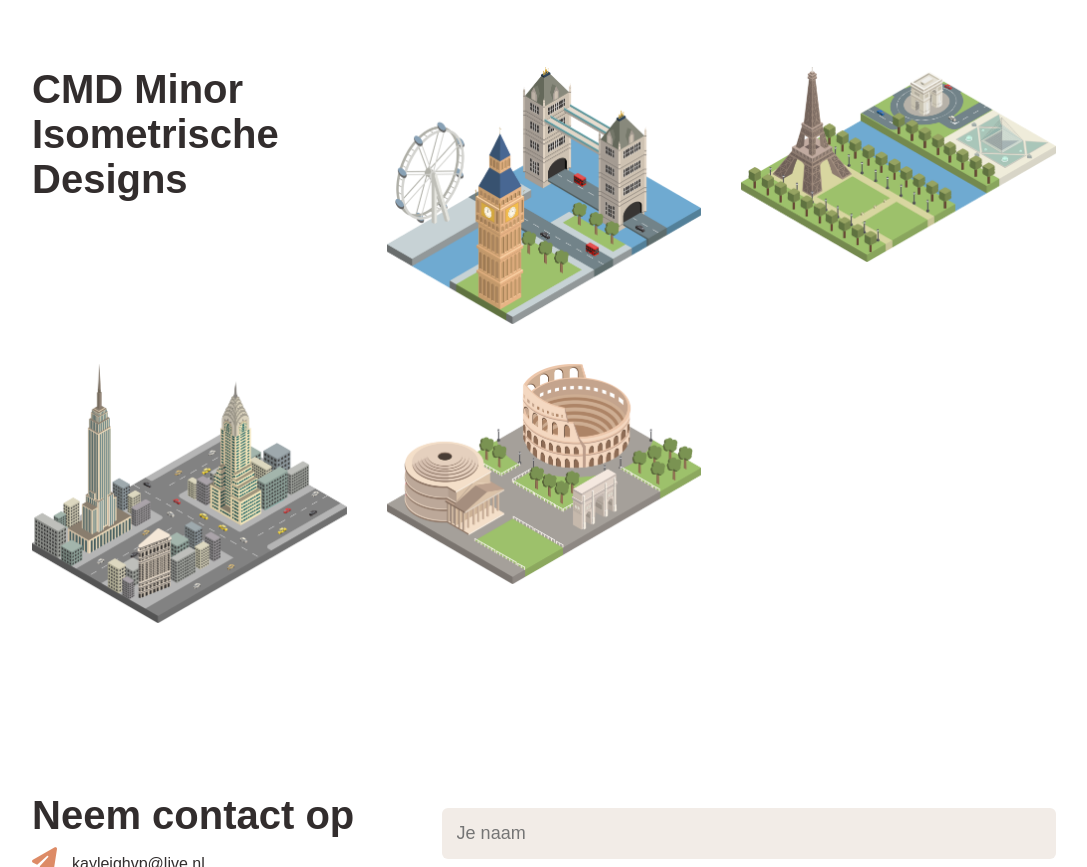
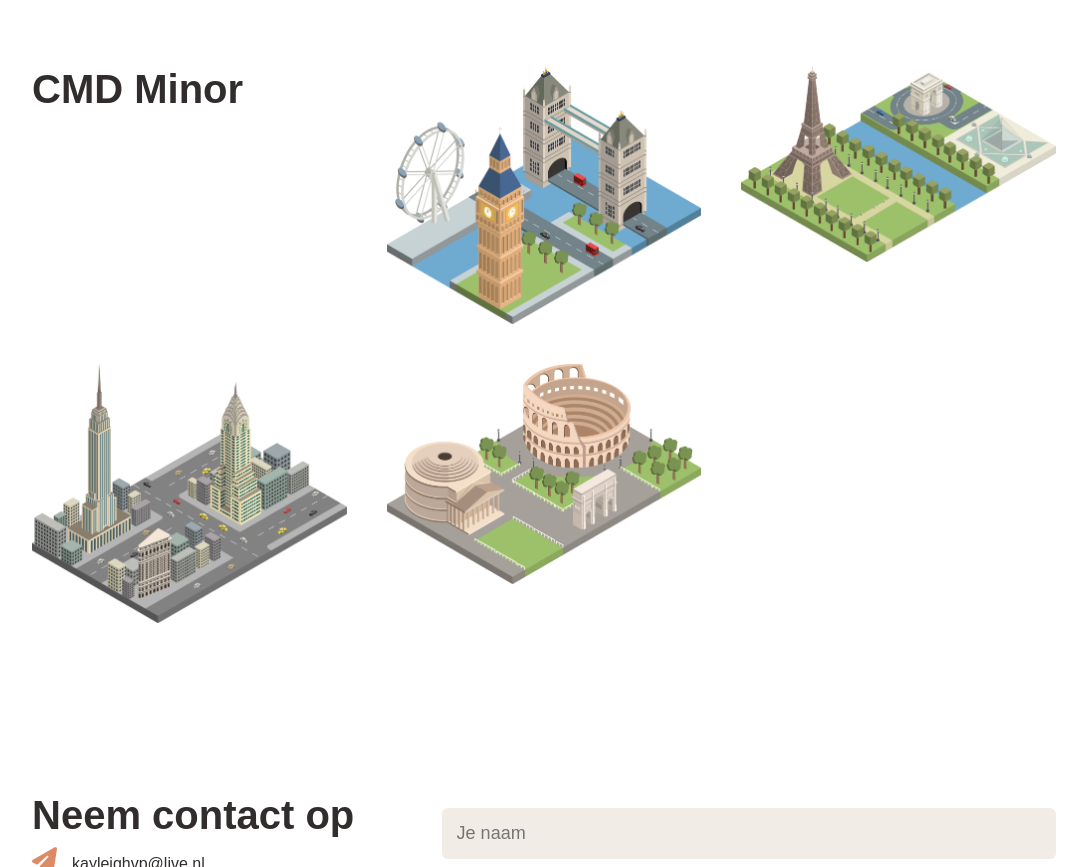
Before and after one commit to kayleighvp/Portfolio, a plain HTML site: page service-isometrisch-design.html in a window 1280 px wide. Shown: the part 1200-2067 px from the top of the page, without its empty margins (96-1183 px from the left). Drawn offline with Linux system fonts and the light colour scheme.

Commit message:
Update service-isometrisch-design.html
titel aanpassing

```diff
--- a/service-isometrisch-design.html
+++ b/service-isometrisch-design.html
@@ -69,7 +69,7 @@
         </div>
         <div class="container">
             <div class="designs-lijst">
-            <h1 class="sub-title"> CMD Minor Isometrische Designs</h1>
+            <h1 class="sub-title"> CMD Minor</h1>
             <div class="design">
                 <img src="images/london-iso.png" alt="design1">
             </div>
```
